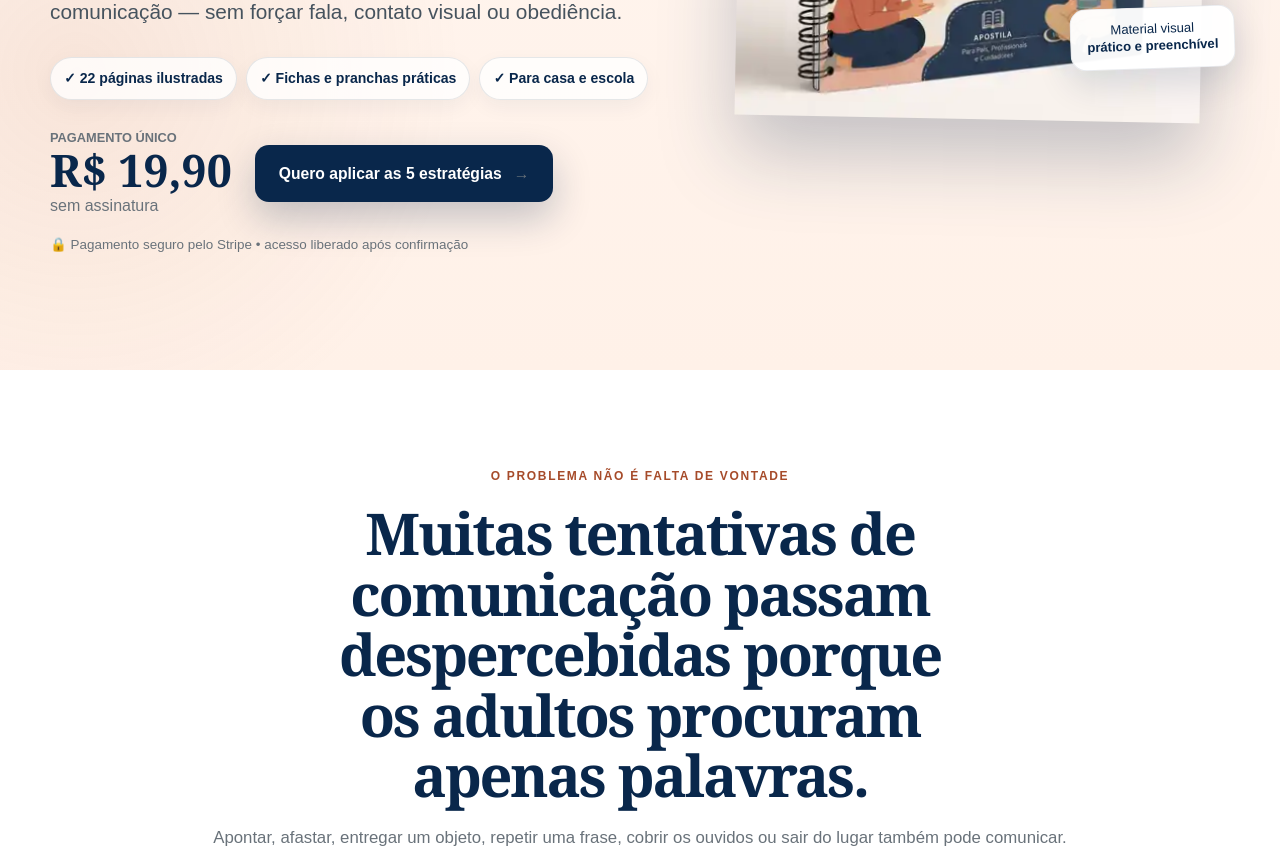
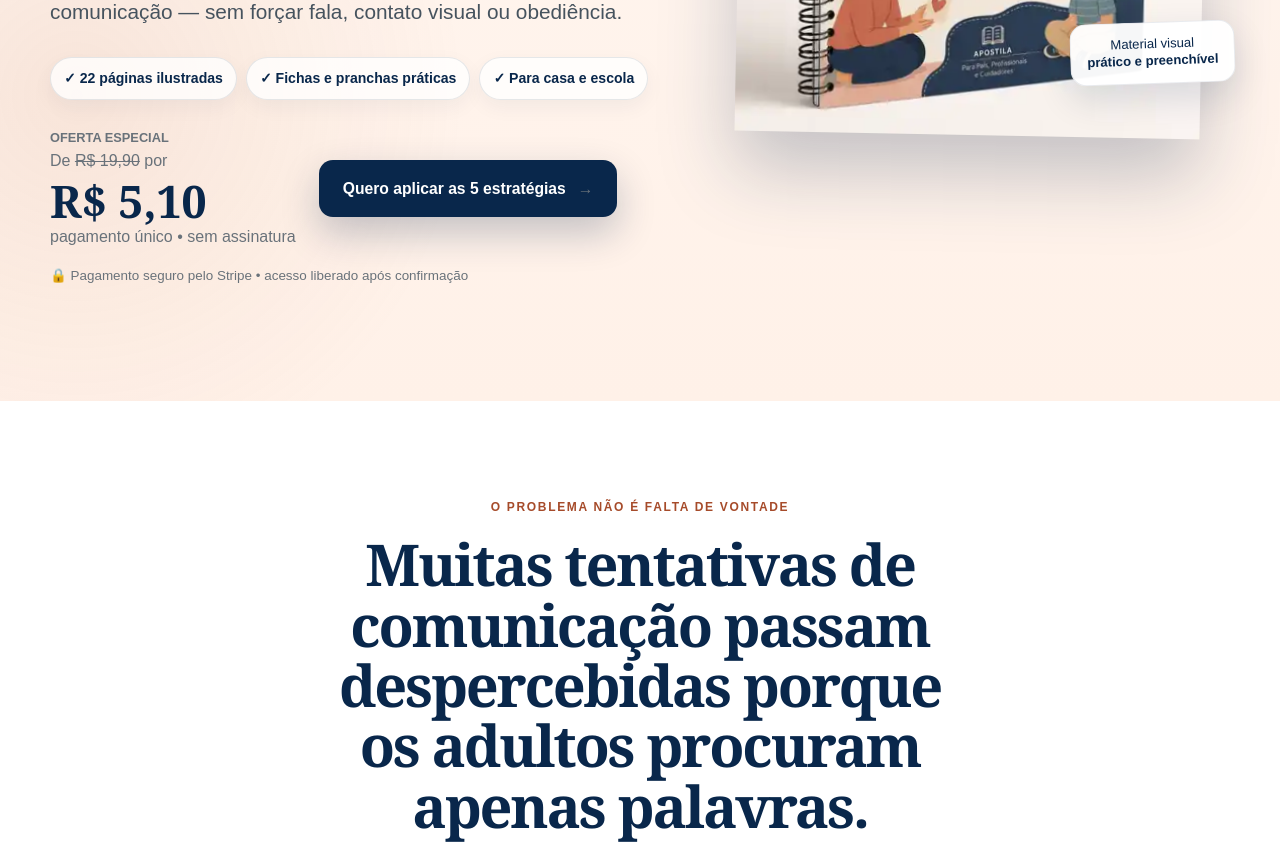
Before and after one commit to andreajoa/5-estrategias-secretas, a Next.js app: page / in a window 1280 px wide. Shown: the part 740-1588 px from the top of the page. Built offline with nearby package versions, Linux system fonts and the light colour scheme.

Commit message:
Aplica oferta de R$ 19,90 por R$ 5,10 na landing page

```diff
--- a/app/page.js
+++ b/app/page.js
@@ -59,9 +59,10 @@ export default function Home() {
 
             <div className="heroOffer">
               <div>
-                <small>Pagamento único</small>
-                <strong>R$ 19,90</strong>
-                <span>sem assinatura</span>
+                <small>Oferta especial</small>
+                <span style={{ marginBottom: 5 }}>De <s>R$ 19,90</s> por</span>
+                <strong>R$ 5,10</strong>
+                <span>pagamento único • sem assinatura</span>
               </div>
               <Link className="button primary" href="/checkout">
                 Quero aplicar as 5 estratégias <span aria-hidden="true">→</span>
@@ -175,9 +176,10 @@ export default function Home() {
           </div>
           <div className="priceCard">
             <img src={apostilaCover} alt="Capa da apostila" />
-            <small>Acesso digital</small>
-            <strong>R$ 19,90</strong>
-            <span>pagamento único</span>
+            <small>Oferta especial</small>
+            <span>De <s>R$ 19,90</s> por</span>
+            <strong>R$ 5,10</strong>
+            <span>pagamento único • sem assinatura</span>
             <Link className="button paper" href="/checkout">Acessar a apostila agora</Link>
             <em>Checkout embedded e seguro</em>
           </div>
```
